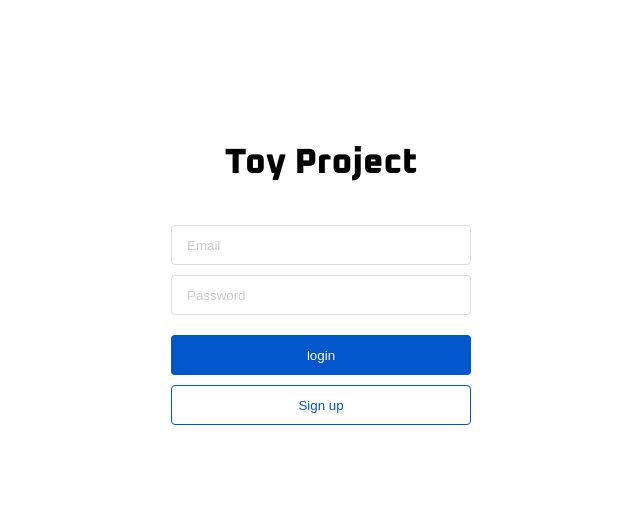
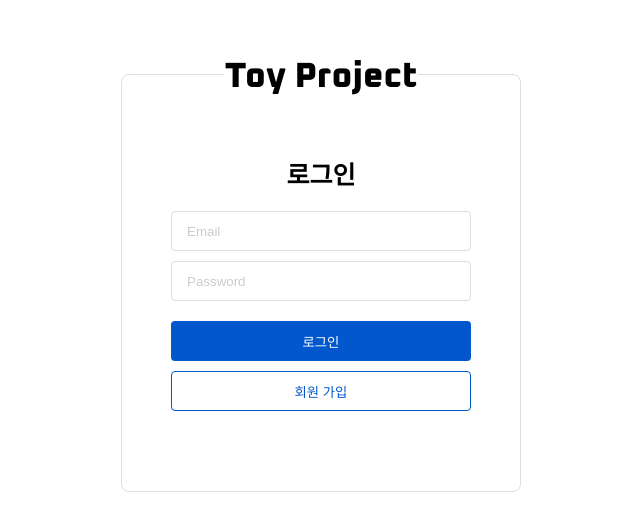
Before and after one commit to soooooooooook/react-toy-study, a React (Create React App) app: page / in a window 1280 px wide. Shown: the part 117-648 px from the top of the page, without its empty margins (319-959 px from the left). Built offline with nearby package versions, Linux system fonts and the light colour scheme.

Commit message:
feat: add css

```diff
--- a/src/index.css
+++ b/src/index.css
@@ -274,7 +274,23 @@ a {
   flex-direction: column;
   align-items: center;
   justify-content: center;
-  width: 500px;
+  position: relative;
+  width: 400px;
+  padding: 80px 0;
+  border: 1px solid #ddd;
+  border-radius: 8px;
+}
+
+.login_wrapper .label {
+  font-size: 25px;
+}
+
+.logo.absolute {
+  position: absolute;
+  left: 50%;
+  top: -20px;
+  transform: translateX(-50%);
+  background-color: white;
 }
 
 .header-area .title-wrapper {
--- a/src/pages/common/Login.js
+++ b/src/pages/common/Login.js
@@ -42,7 +42,8 @@ const Login = (props) => {
     return (
         <div className="login_page">
             <div className="login_wrapper">
-                <h1 className="logo mb-40">Toy Project</h1>
+                <h1 className="logo absolute">Toy Project</h1>
+                <h1 className="label mb-20">로그인</h1>
                 <form className="login" onSubmit={(e) => handleSubmit(e)}>
                     <input type="email"
                            placeholder="Email"
@@ -58,9 +59,9 @@ const Login = (props) => {
                         error ? <p className="error_message">아이디와 비밀번호를 확인하세요.</p> : null
                     }
                     <button type="submit"
-                            className="button dark w-100 mb-10">login
+                            className="button dark w-100 mb-10">로그인
                     </button>
-                    <button className="button line dark w-100" onClick={goLogoutPage}>Sign up</button>
+                    <button className="button line dark w-100" onClick={goLogoutPage}>회원 가입</button>
                 </form>
             </div>
         </div>
--- a/src/pages/common/SignUp.js
+++ b/src/pages/common/SignUp.js
@@ -29,7 +29,8 @@ const SignUp = (props) => {
     return(
         <div className="login_page">
             <div className="login_wrapper">
-                <h1 className="logo mb-20">SignUp</h1>
+                <h1 className="logo mb-40 absolute">Toy Project</h1>
+                <h1 className="label mb-40">회원 가입</h1>
                 <form  className="login" onSubmit={(e) => handleSubmit(e)}>
                     <input type="email"
                            placeholder="email"
```
